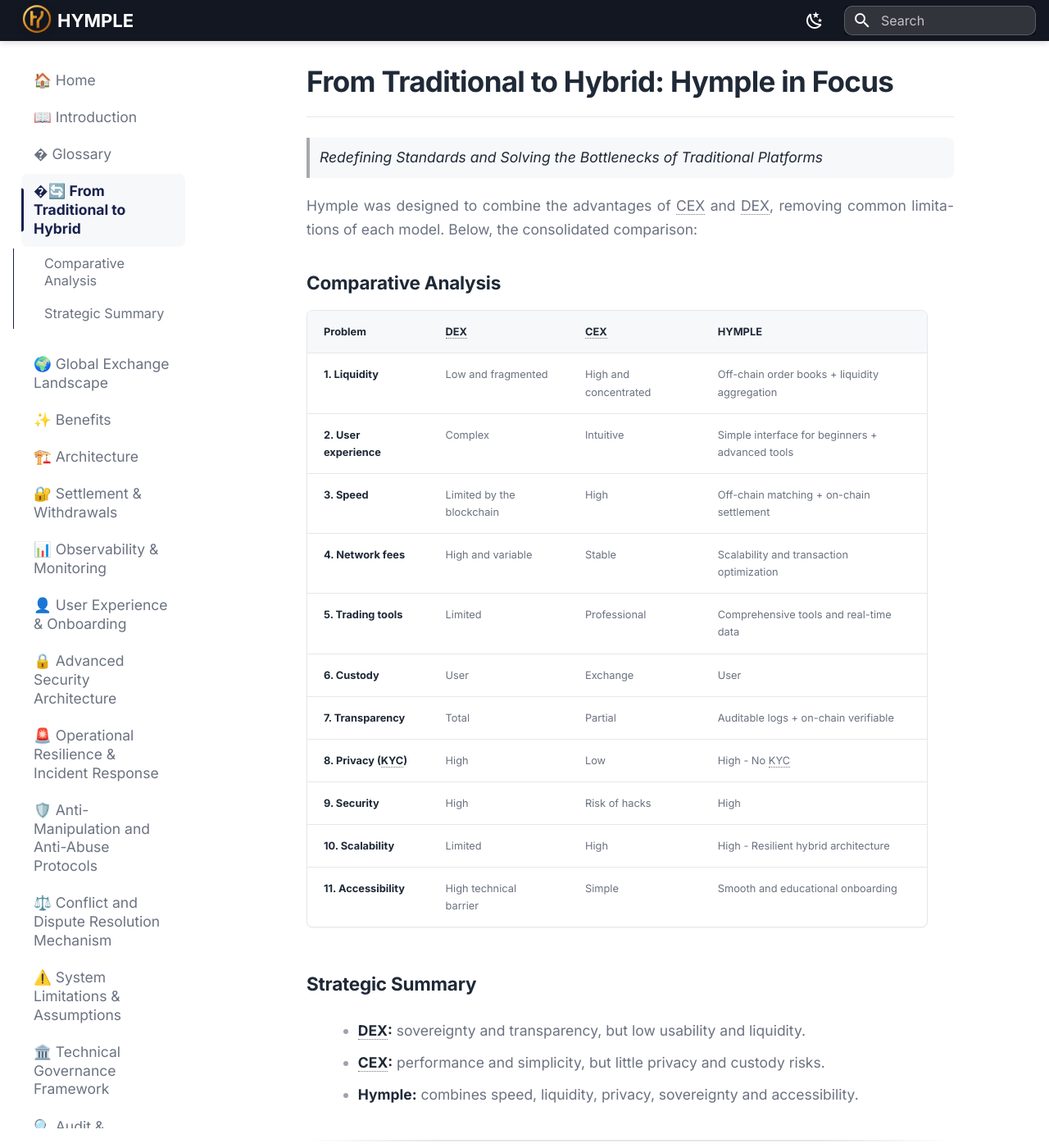
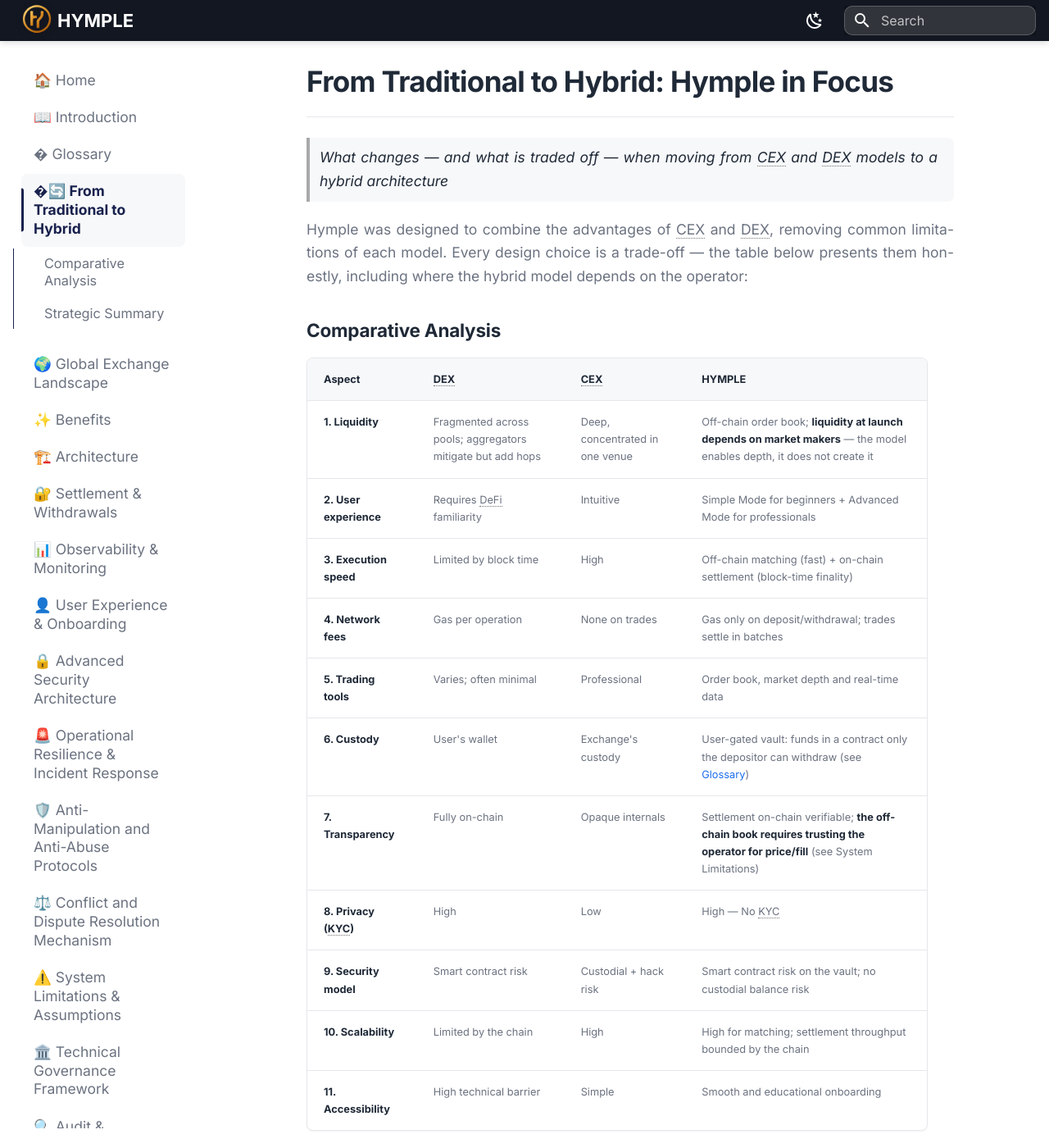
Before and after one commit to Hy-mple/hymple.docs, an MkDocs documentation site: the page built from docs/from-traditional-to-hybrid.md, in a window 1280 px wide and 1400 px high. Shown: the whole window at 82% size. Built offline with MkDocs 1.6.1 and Material for MkDocs 9.7.7, drawn with Linux system fonts in a browser that asks for light colours; some of the changed text lies outside the part shown.

Commit message:
fix(docs): From Traditional to Hybrid com trade-offs em vez de superlativos
- tabela comparativa reescrita: liquidez depende de MM, book off-chain é trust point, riscos nomeados
- resumo estratégico admite o trade-off central do modelo híbrido
- subtítulo sem pitch; custody usa o termo do glossário

```diff
--- a/docs/from-traditional-to-hybrid.md
+++ b/docs/from-traditional-to-hybrid.md
@@ -5,31 +5,31 @@
 
 # From Traditional to Hybrid: Hymple in Focus
 
-> *Redefining Standards and Solving the Bottlenecks of Traditional Platforms*
+> *What changes — and what is traded off — when moving from CEX and DEX models to a hybrid architecture*
 
-Hymple was designed to combine the advantages of CEX and DEX, removing common limitations of each model. Below, the consolidated comparison:
+Hymple was designed to combine the advantages of CEX and DEX, removing common limitations of each model. Every design choice is a trade-off — the table below presents them honestly, including where the hybrid model depends on the operator:
 
 ### Comparative Analysis
 
-| **Problem** | **DEX** | **CEX** | **HYMPLE** |
+| **Aspect** | **DEX** | **CEX** | **HYMPLE** |
 |-------------|---------|---------|------------|
-| **1. Liquidity** | Low and fragmented | High and concentrated | Off-chain order books + liquidity aggregation |
-| **2. User experience** | Complex | Intuitive | Simple interface for beginners + advanced tools |
-| **3. Speed** | Limited by the blockchain | High | Off-chain matching + on-chain settlement |
-| **4. Network fees** | High and variable | Stable | Scalability and transaction optimization |
-| **5. Trading tools** | Limited | Professional | Comprehensive tools and real-time data |
-| **6. Custody** | User | Exchange | User |
-| **7. Transparency** | Total | Partial | Auditable logs + on-chain verifiable |
-| **8. Privacy (KYC)** | High | Low | High - No KYC |
-| **9. Security** | High | Risk of hacks | High |
-| **10. Scalability** | Limited | High | High - Resilient hybrid architecture |
+| **1. Liquidity** | Fragmented across pools; aggregators mitigate but add hops | Deep, concentrated in one venue | Off-chain order book; **liquidity at launch depends on market makers** — the model enables depth, it does not create it |
+| **2. User experience** | Requires DeFi familiarity | Intuitive | Simple Mode for beginners + Advanced Mode for professionals |
+| **3. Execution speed** | Limited by block time | High | Off-chain matching (fast) + on-chain settlement (block-time finality) |
+| **4. Network fees** | Gas per operation | None on trades | Gas only on deposit/withdrawal; trades settle in batches |
+| **5. Trading tools** | Varies; often minimal | Professional | Order book, market depth and real-time data |
+| **6. Custody** | User's wallet | Exchange's custody | User-gated vault: funds in a contract only the depositor can withdraw (see [Glossary](glossary.md)) |
+| **7. Transparency** | Fully on-chain | Opaque internals | Settlement on-chain verifiable; **the off-chain book requires trusting the operator for price/fill** (see System Limitations) |
+| **8. Privacy (KYC)** | High | Low | High — No KYC |
+| **9. Security model** | Smart contract risk | Custodial + hack risk | Smart contract risk on the vault; no custodial balance risk |
+| **10. Scalability** | Limited by the chain | High | High for matching; settlement throughput bounded by the chain |
 | **11. Accessibility** | High technical barrier | Simple | Smooth and educational onboarding |
 
 ### Strategic Summary
 
-- **DEX:** sovereignty and transparency, but low usability and liquidity.
-- **CEX:** performance and simplicity, but little privacy and custody risks.
-- **Hymple:** combines speed, liquidity, privacy, sovereignty and accessibility.
+- **DEX:** sovereignty and transparency, at the cost of usability and fragmented liquidity.
+- **CEX:** performance and simplicity, at the cost of privacy and custody risk.
+- **Hymple:** off-chain speed with on-chain custody — accepting a **trust point in the operator for matching** in exchange for CEX-grade UX without custodial balance risk.
 
 ---
 
```
